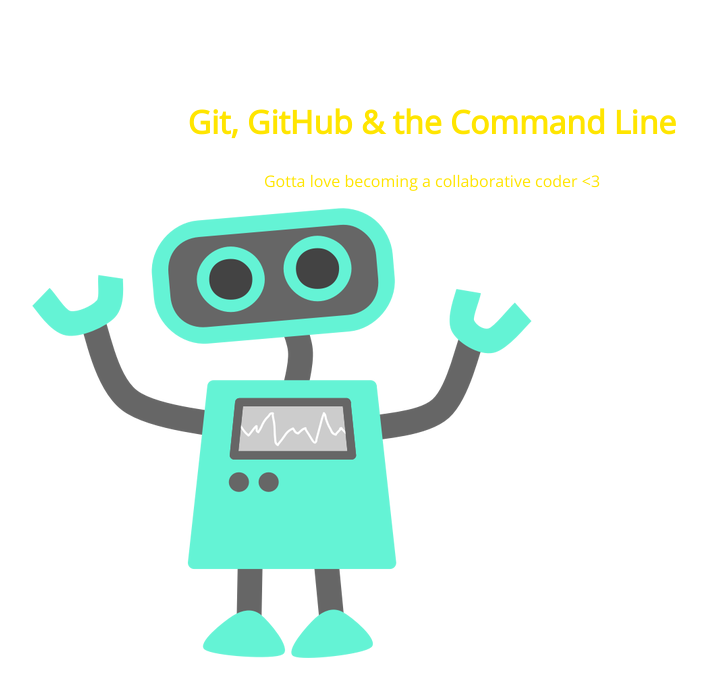
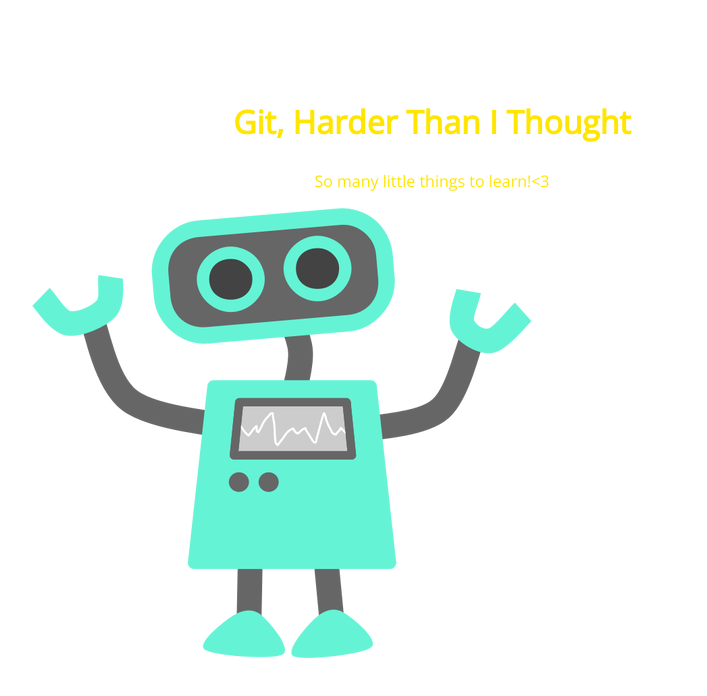
Before and after one commit to virtualgrit/105-project, a plain HTML site: page index.html in a window 1280 px wide. Shown: the whole page, without its empty margins (208-915 px from the left). Drawn offline with nearby package versions, Linux system fonts and the light colour scheme.

Commit message:
changed h1 and p tags

```diff
--- a/index.html
+++ b/index.html
@@ -8,8 +8,8 @@
 </head>
 <body>
 	<section>
-		<h1>Git, GitHub & the Command Line</h1>
-		<p>Gotta love becoming a collaborative coder <3</p>
+		<h1>Git, Harder Than I Thought</h1>
+		<p>So many little things to learn!<3</p>
 		<img src="img/happy-blue-robot.png">
 	</section>
 </body>
```
